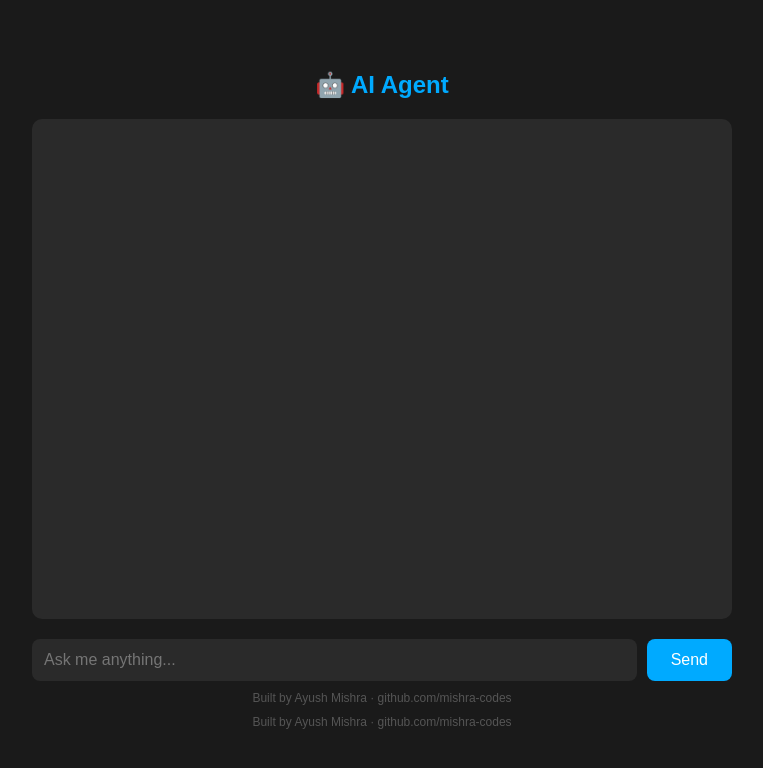
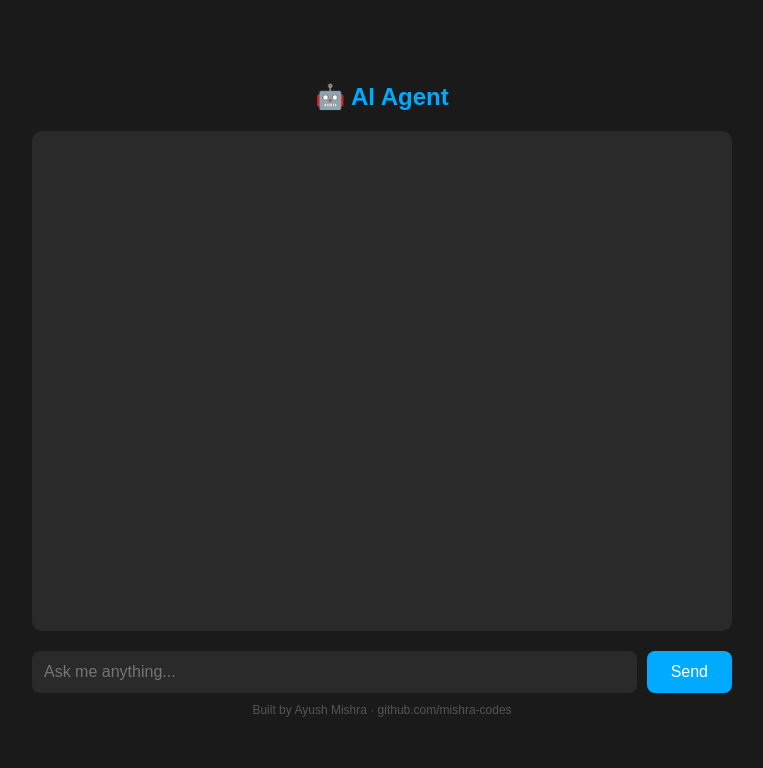
Before and after one commit to mishra-codes/chatbot-usingGroq, a Flask app: page / in a window 1280 px wide. Shown: the top 768 px of the page, without its empty margins (258-1021 px from the left). Run offline with Flask 3, Linux system fonts and the light colour scheme; parts of the project's set-up code (start-up, migrations or seed data) failed here and were passed over.

Commit message:
html changes

```diff
--- a/templates/index.html
+++ b/templates/index.html
@@ -177,8 +177,7 @@
         });
     </script>
 
-    <p style="color: #555; font-size: 12px; margin-top: 10px;">
-    Built by Ayush Mishra · github.com/mishra-codes
+
 </p>
 </body>
 </html>
```
